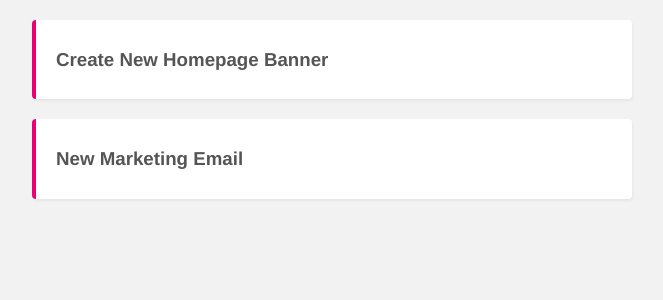
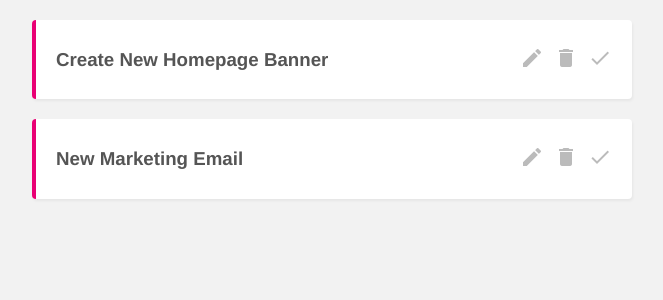
Before and after one commit to kevinmac61/project-planner, a Vue app: page /#/ in a window 1280 px wide. Shown: the top 300 px of the page, without its empty margins (308-971 px from the left). Built offline with nearby package versions, Linux system fonts and the light colour scheme; data requests are answered from the project's data file.

Commit message:
added ability to delete a project

```diff
--- a/public/index.html
+++ b/public/index.html
@@ -4,6 +4,8 @@
     <meta charset="utf-8">
     <meta http-equiv="X-UA-Compatible" content="IE=edge">
     <meta name="viewport" content="width=device-width,initial-scale=1.0">
+    <link href="https://fonts.googleapis.com/icon?family=Material+Icons"
+      rel="stylesheet">
     <link rel="icon" href="<%= BASE_URL %>favicon.ico">
     <title><%= htmlWebpackPlugin.options.title %></title>
   </head>
--- a/src/components/SingleProject.vue
+++ b/src/components/SingleProject.vue
@@ -2,6 +2,11 @@
   <div class="project">
     <div class="actions">
       <h3 @click="showDetails = !showDetails">{{ project.title }}</h3>
+      <div class="icons">
+        <span class="material-icons">edit</span>
+        <span @click="deleteProject" class="material-icons">delete</span>
+        <span class="material-icons">done</span>
+      </div>
     </div>
     <div v-if="showDetails" class="details">
       <p>{{ project.details }}</p>
@@ -15,9 +20,16 @@
   data() {
     return {
       showDetails: false,
+      uri: "http://localhost:3000/projects/" + this.project.id,
     };
   },
-  methods: {},
+  methods: {
+    deleteProject: function () {
+      fetch(this.uri, { method: "DELETE" })
+        .then(() => this.$emit("delete", this.project.id))
+        .catch((err) => console.log(err));
+    },
+  },
 };
 </script>
 
@@ -34,4 +46,21 @@
 h3 {
   cursor: pointer;
 }
+
+.actions {
+  display: flex;
+  justify-content: space-between;
+  align-items: center;
+}
+
+.material-icons {
+  font-size: 24px;
+  margin-left: 10px;
+  color: #bbb;
+  cursor: pointer;
+}
+
+.material-icons:hover {
+  color: #777;
+}
 </style>
--- a/src/views/Home.vue
+++ b/src/views/Home.vue
@@ -2,7 +2,7 @@
   <div class="home">
     <div v-if="projects.length">
       <div v-for="project in projects" :key="project.id">
-        <SingleProject :project="project" />
+        <SingleProject :project="project" @delete="handleDelete" />
       </div>
     </div>
   </div>
@@ -26,5 +26,12 @@
       .then((data) => (this.projects = data))
       .catch((err) => console.log(err.message));
   },
+  methods: {
+    handleDelete(id){
+      this.projects = this.projects.filter((project) => {
+        return project.id !== id
+      });
+    }
+  }
 };
 </script>
```
